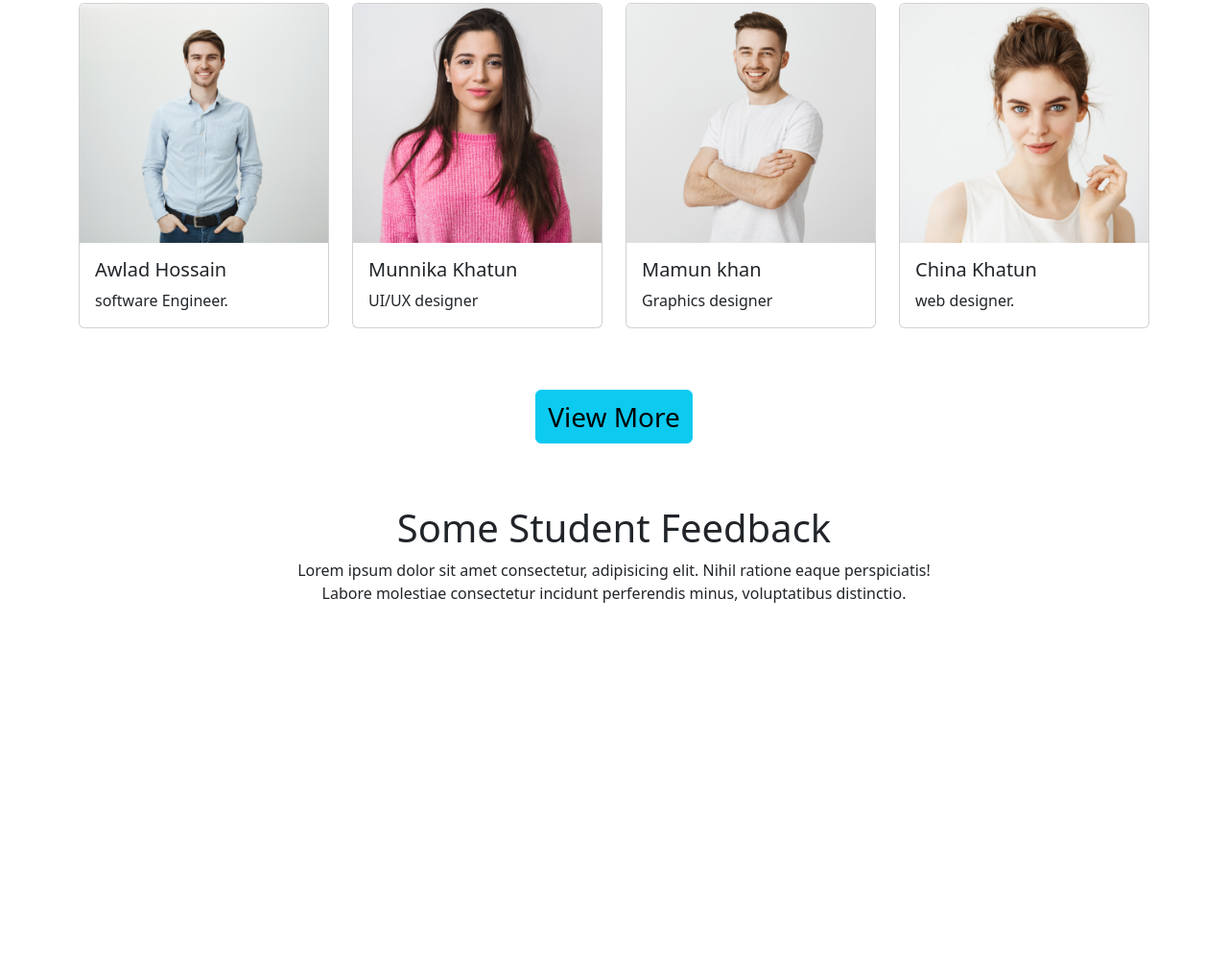
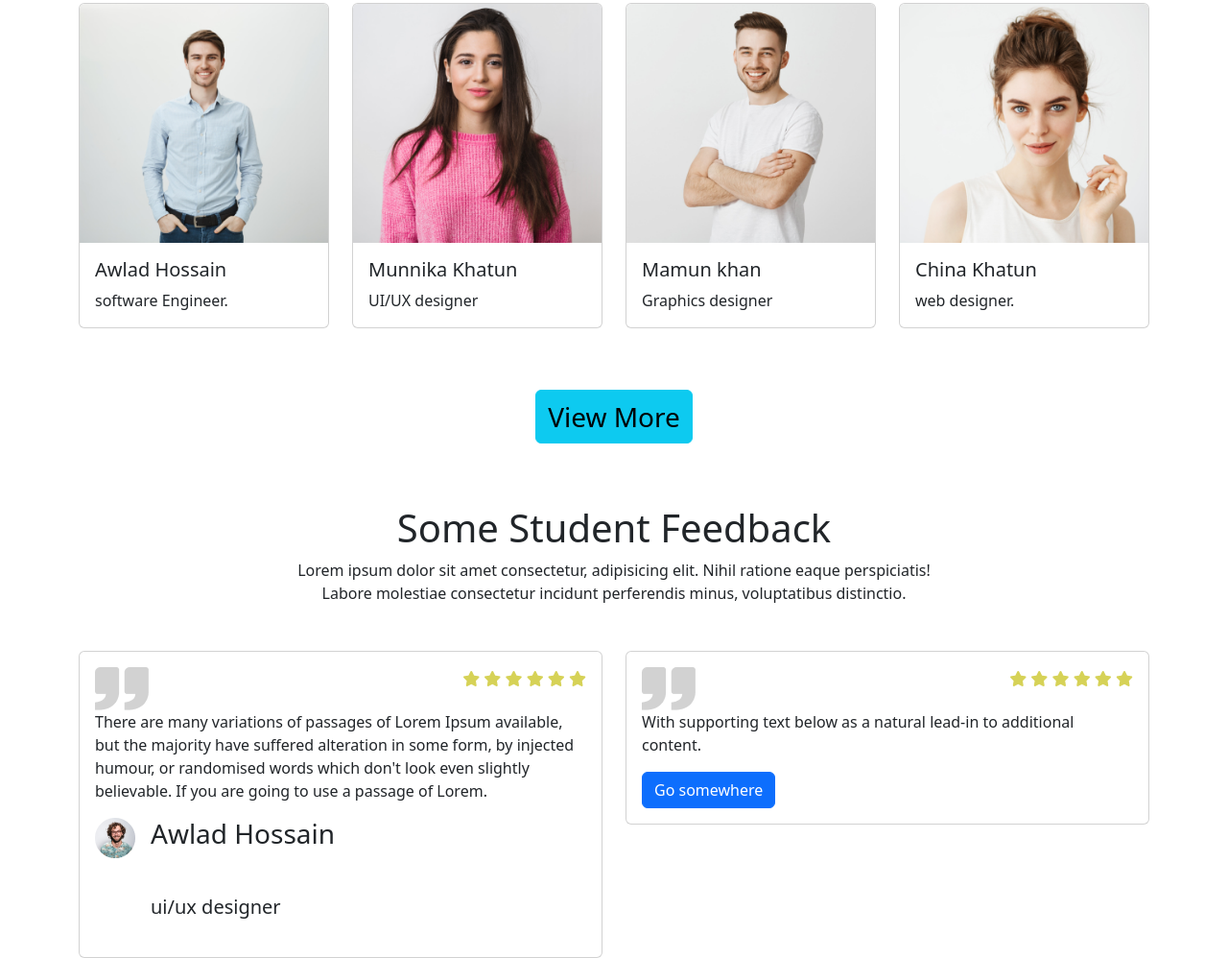
Before and after one commit to Akash2088/ed-tech-bootstrap, a plain HTML site: page index.html in a window 1280 px wide. Shown: the part 2886-3884 px from the top of the page at 96% size. Before the commit the page ends 3564 px from the top, so only its background shows below. Drawn offline with nearby package versions, Linux system fonts and the light colour scheme.

Commit message:
student feedback section added

```diff
--- a/index.html
+++ b/index.html
@@ -5,6 +5,11 @@
   <meta charset="utf-8">
   <meta name="viewport" content="width=device-width, initial-scale=1">
   <title>edtech-website</title>
+  <!-- font awesome icon link -->
+  <link rel="stylesheet" href="https://cdnjs.cloudflare.com/ajax/libs/font-awesome/6.4.2/css/all.min.css"
+    integrity="sha512-z3gLpd7yknf1YoNbCzqRKc4qyor8gaKU1qmn+CShxbuBusANI9QpRohGBreCFkKxLhei6S9CQXFEbbKuqLg0DA=="
+    crossorigin="anonymous" referrerpolicy="no-referrer" />
+
   <link href="https://cdn.jsdelivr.net/npm/bootstrap@5.3.2/dist/css/bootstrap.min.css" rel="stylesheet"
     integrity="sha384-T3c6CoIi6uLrA9TneNEoa7RxnatzjcDSCmG1MXxSR1GAsXEV/Dwwykc2MPK8M2HN" crossorigin="anonymous">
 </head>
@@ -313,8 +318,70 @@
   <div class="container text-center my-5">
     <section>
       <h1>Some Student Feedback</h1>
-      <p>Lorem ipsum dolor sit amet consectetur, adipisicing elit. Nihil ratione eaque perspiciatis! <br> Labore molestiae
+      <p>Lorem ipsum dolor sit amet consectetur, adipisicing elit. Nihil ratione eaque perspiciatis! <br> Labore
+        molestiae
         consectetur incidunt perferendis minus, voluptatibus distinctio.</p>
+    </section>
+  </div>
+  <!-- Student Feedback section -->
+  <div class="container">
+    <section>
+      <div class="row">
+        <div class="col-sm-6 mb-3 mb-sm-0">
+          <div class="card">
+            <div class="card-body">
+              <div class="d-flex justify-content-between">
+                <div>
+                  <img src="images/comma.png" alt="">
+                </div>
+                <div>
+                  <span><i class="fa-solid fa-star" style="color: #d6d257;"></i></span>
+                  <span><i class="fa-solid fa-star" style="color: #d6d257;"></i></span>
+                  <span><i class="fa-solid fa-star" style="color: #d6d257;"></i></span>
+                  <span><i class="fa-solid fa-star" style="color: #d6d257;"></i></span>
+                  <span><i class="fa-solid fa-star" style="color: #d6d257;"></i></span>
+                  <span><i class="fa-solid fa-star" style="color: #d6d257;"></i></span>
+                </div>
+              </div>
+              <p>There are many variations of passages of Lorem Ipsum available, but
+                the majority have suffered alteration in some form, by injected
+                humour, or randomised words which don't look even slightly
+                believable. If you are going to use a passage of Lorem.</p>
+                <div class="d-flex ">
+                  <div class="">
+                    <img src="images/student/student-5.png" alt="">
+                  </div>
+                  <div class="ms-3">
+                    <h3>Awlad Hossain</h3> <br>
+                    <h5 class="py-3">ui/ux designer</h5>
+                  </div>
+                </div>
+            </div>
+          </div>
+        </div>
+        <div class="col-sm-6">
+          <div class="card">
+            <div class="card-body">
+              <div class="d-flex justify-content-between">
+                <div>
+                  <img src="images/comma.png" alt="">
+                </div>
+                <div>
+                  <span><i class="fa-solid fa-star" style="color: #d6d257;"></i></span>
+                  <span><i class="fa-solid fa-star" style="color: #d6d257;"></i></span>
+                  <span><i class="fa-solid fa-star" style="color: #d6d257;"></i></span>
+                  <span><i class="fa-solid fa-star" style="color: #d6d257;"></i></span>
+                  <span><i class="fa-solid fa-star" style="color: #d6d257;"></i></span>
+                  <span><i class="fa-solid fa-star" style="color: #d6d257;"></i></span>
+                </div>
+
+              </div>
+              <p class="card-text">With supporting text below as a natural lead-in to additional content.</p>
+              <a href="#" class="btn btn-primary">Go somewhere</a>
+            </div>
+          </div>
+        </div>
+      </div>
     </section>
   </div>
 
```
